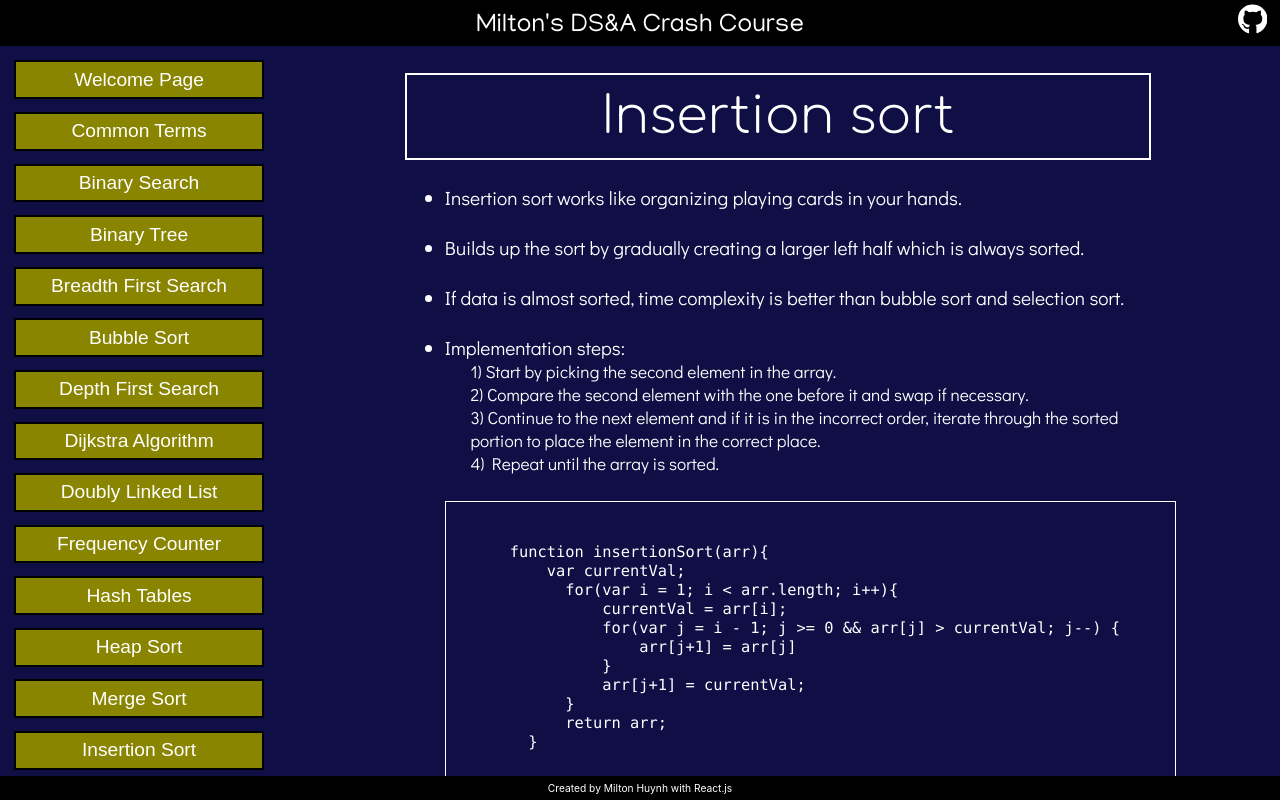
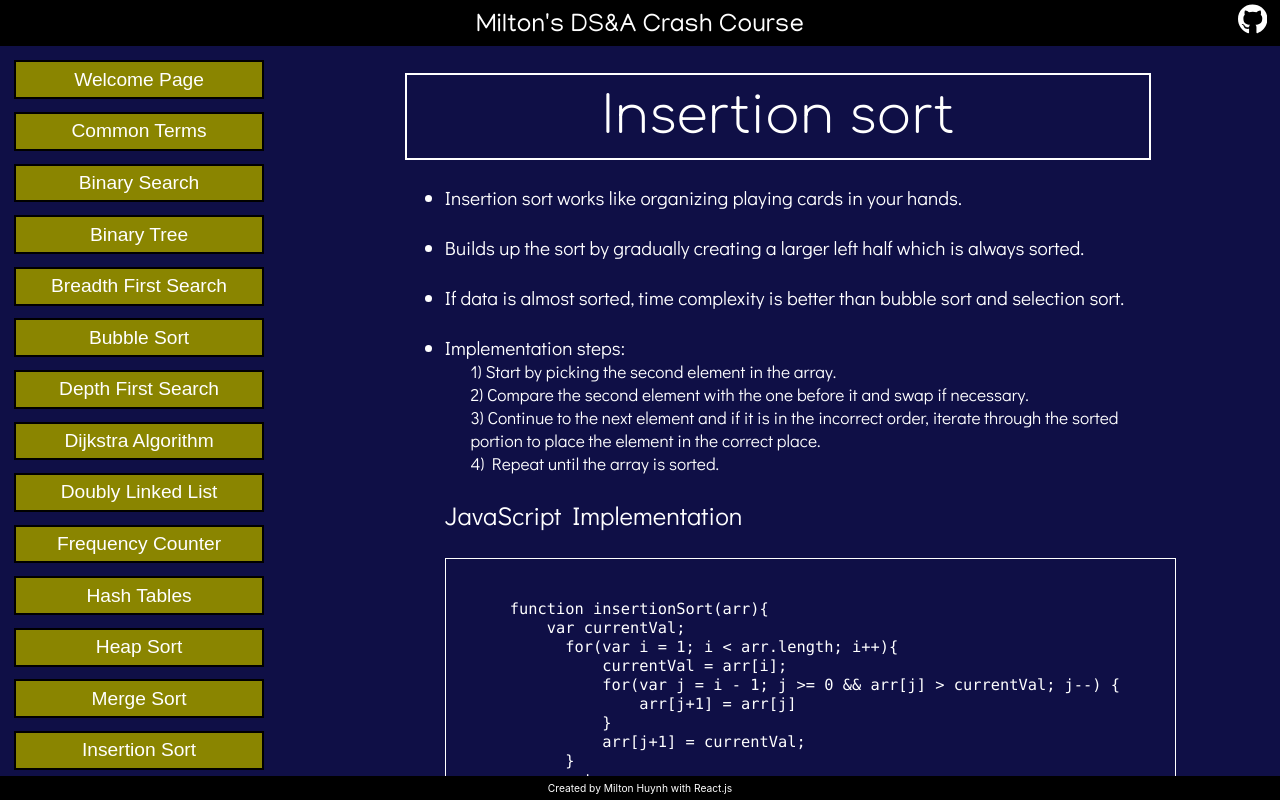
Before and after one commit to miltonhuynh/DSA-guide, a React (Create React App) app in the folder app/: page /DSA-guide/InsertionSort in a window 1280 px wide. Built offline with nearby package versions, Linux system fonts and the light colour scheme; a web font is replaced by a local one.

Commit message:
Fixed implementation code heading

```diff
--- a/app/src/Concepts/BreadthFirstSearch.js
+++ b/app/src/Concepts/BreadthFirstSearch.js
@@ -41,8 +41,8 @@ export default function BreadthFirstSearch() {
               <li>Return the variable that stores the values</li><br/>
             </ul>
           </li>
-          <li>
-            JavaScript Implementation:
+        </ul>
+    <div class="font-l">JavaScript Implementation:</div>
         <div class="Code">
           <pre>
             <code>
@@ -50,8 +50,6 @@ export default function BreadthFirstSearch() {
             </code>
           </pre>
         </div>
-          </li>
-        </ul>
       </div>
     </div>
   )
--- a/app/src/Concepts/InsertionSort.js
+++ b/app/src/Concepts/InsertionSort.js
@@ -29,8 +29,9 @@ export default function InsertionSort() {
               <div>1) Start by picking the second element in the array.</div>
               <div>2) Compare the second element with the one before it and swap if necessary.</div>
               <div>3) Continue to the next element and if it is in the incorrect order, iterate through the sorted portion to place the element in the correct place.</div>
-              <div>4) Repeat until the array is sorted.</div>
+              <div>4) Repeat until the array is sorted.</div><br/>
             </div>
+            <div class="font-l">JavaScript Implementation</div>
             <div class="Code">
                 <pre>
                   <code>
--- a/app/src/Concepts/MergeSort.js
+++ b/app/src/Concepts/MergeSort.js
@@ -48,7 +48,7 @@ function mergeSort(arr){
             <li>The time complexity of this sorting algorithm is O(n log(n)) and takes n space.</li><br/>
           <img src={require('../images/merge.jpg')} style={{width: "40vw"}} alt="Merge sort illustration"></img>
         </ul>
-        <div class="font-l">Implementation</div>
+        <div class="font-l">JavaScript Implementation</div>
         <div class="Code">
           <pre>
             <code>
--- a/app/src/Concepts/QuickSort.js
+++ b/app/src/Concepts/QuickSort.js
@@ -50,7 +50,7 @@ export default function QuickSort() {
               <div>3) Swap the pivot element with the element in its correct index.</div>
               <div>4) Recursively repeat process until the array is sorted.</div>
             </div><br/>
-            <div class="font-l">Implementation</div>
+            <div class="font-l">JavaScript Implementation</div>
             <div class="Code">
               <pre>
                 <code>
--- a/app/src/Concepts/RadixSort.js
+++ b/app/src/Concepts/RadixSort.js
@@ -54,7 +54,7 @@ export default function RadixSort() {
                 </div>
             </ul>
         </div>
-        <div class="font-l">Implementation:</div>
+        <div class="font-l">JavaScript Implementation:</div>
         <div class="Code">
           <pre>
             <code>
--- a/app/src/Concepts/SelectionSort.js
+++ b/app/src/Concepts/SelectionSort.js
@@ -32,7 +32,7 @@ export default function SelectionSort() {
         <div class="indent font-sm">2) The remaining subarray which is unsorted.</div><br/>
         <li>In every iteration of selection sort, the minimum element (considering ascending order) from the unsorted subarray is picked and moved to the sorted subarray. </li>
       </div></ul>
-      <div class="font-l">Implementation</div>
+      <div class="font-l">JavaScript Implementation</div>
       <div class="Code">
         <pre>
           <code>
```
Lines whose indentation alone changed are shown as unchanged.
